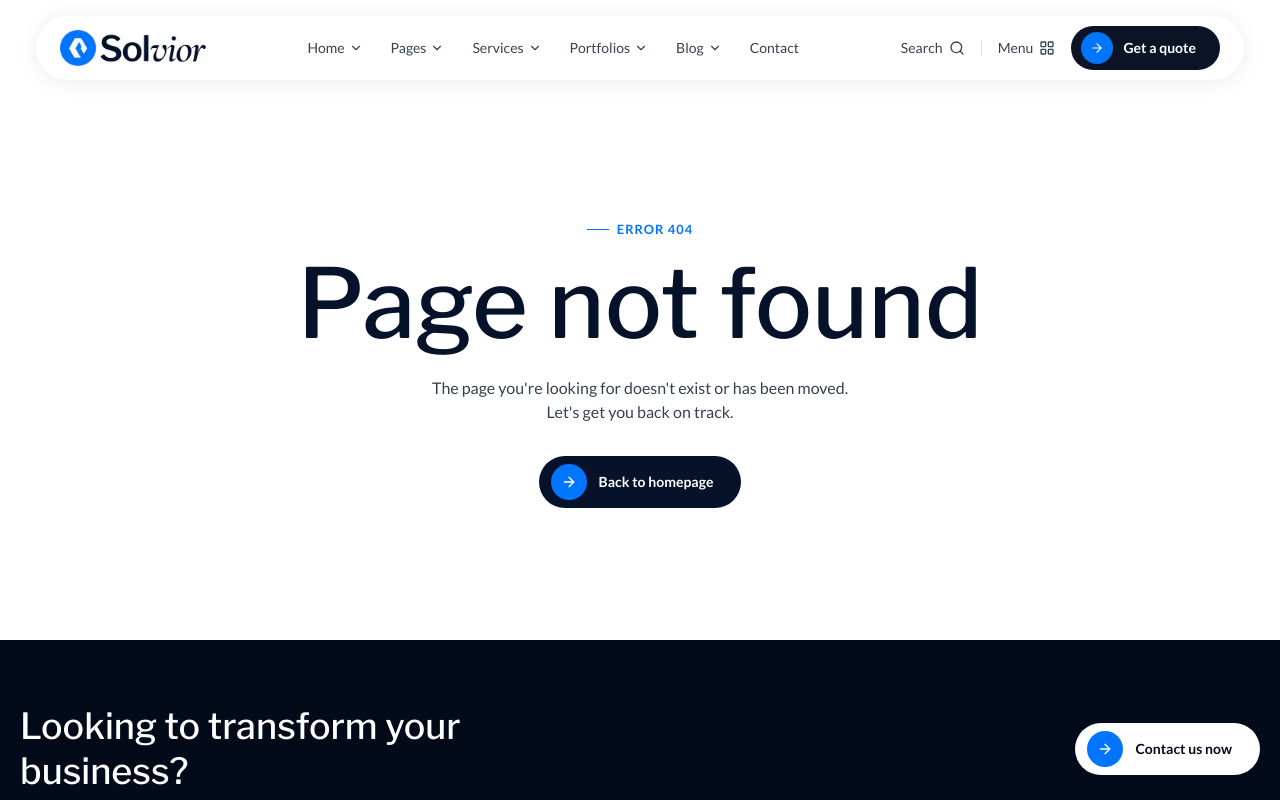
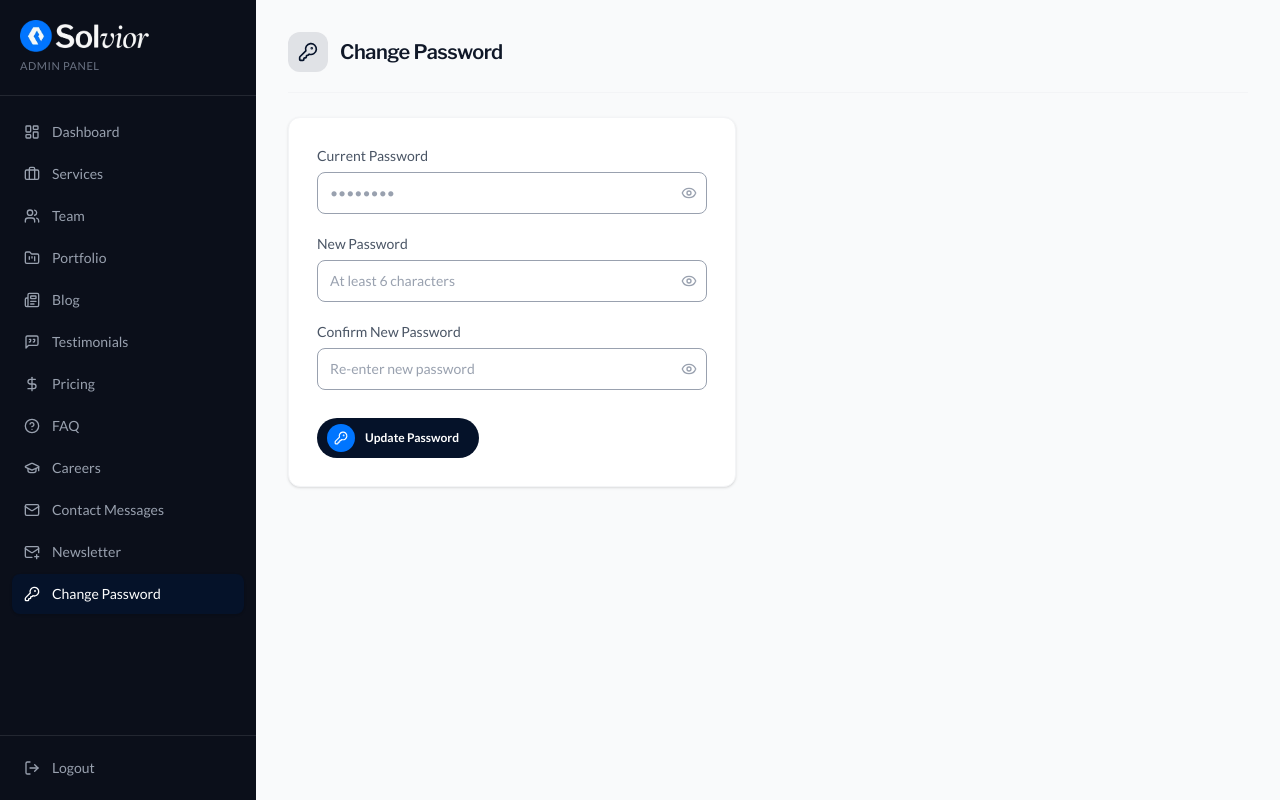
Before and after one commit to nhifza5757-create/solvior, a Next.js app: page /admin/settings in a window 1280 px wide. Before the commit this address had no page. Shown: the top 800 px of the page. Built offline with nearby package versions, Linux system fonts and the light colour scheme; sample sign-in values are in the browser's storage.

Commit message:
Project updates

```diff
--- a/app/admin/layout.tsx
+++ b/app/admin/layout.tsx
@@ -7,7 +7,7 @@ import Image from 'next/image';
 import {
   LayoutDashboard, Briefcase, Users, FolderKanban, Newspaper,
   MessageSquareQuote, DollarSign, HelpCircle, GraduationCap,
-  Mail, MailPlus, LogOut, LayoutGrid, X,
+  Mail, MailPlus, LogOut, LayoutGrid, X, KeyRound,
 } from 'lucide-react';
 import { useHeaderTheme } from '@/context/HeaderThemeContext';
 
@@ -23,6 +23,7 @@ const navItems = [
   { label: 'Careers', href: '/admin/careers', icon: GraduationCap },
   { label: 'Contact Messages', href: '/admin/contact', icon: Mail },
   { label: 'Newsletter', href: '/admin/newsletter', icon: MailPlus },
+  { label: 'Change Password', href: '/admin/settings', icon: KeyRound },
 ];
 
 export default function AdminLayout({ children }: { children: React.ReactNode }) {
--- /dev/null
+++ b/app/admin/settings/page.tsx
@@ -0,0 +1,187 @@
+'use client';
+import { useState } from 'react';
+import { KeyRound, Eye, EyeOff, CheckCircle2 } from 'lucide-react';
+import { adminFetch } from '@/lib/adminFetch';
+
+export default function AdminSettingsPage() {
+  const [form, setForm] = useState({ oldPassword: '', newPassword: '', confirmPassword: '' });
+  const [show, setShow] = useState({ old: false, next: false, confirm: false });
+  const [loading, setLoading] = useState(false);
+  const [error, setError] = useState('');
+  const [success, setSuccess] = useState(false);
+
+  const set = (key: string, value: string) => setForm((f) => ({ ...f, [key]: value }));
+
+  const handleSubmit = async (e: React.FormEvent) => {
+    e.preventDefault();
+    setError('');
+    setSuccess(false);
+
+    if (!form.oldPassword || !form.newPassword || !form.confirmPassword) {
+      setError('All fields are required.');
+      return;
+    }
+    if (form.newPassword.length < 6) {
+      setError('New password must be at least 6 characters.');
+      return;
+    }
+    if (form.newPassword !== form.confirmPassword) {
+      setError('New password and confirmation do not match.');
+      return;
+    }
+    if (form.newPassword === form.oldPassword) {
+      setError('New password must be different from the old password.');
+      return;
+    }
+
+    setLoading(true);
+    try {
+      const res = await adminFetch(`${process.env.NEXT_PUBLIC_API_URL}/auth/change-password`, {
+        method: 'POST',
+        headers: { 'Content-Type': 'application/json' },
+        body: JSON.stringify({
+          oldPassword: form.oldPassword,
+          newPassword: form.newPassword,
+        }),
+      });
+
+      if (!res.ok) {
+        const data = await res.json().catch(() => null);
+        throw new Error(data?.message || 'Failed to update password');
+      }
+
+      setSuccess(true);
+      setForm({ oldPassword: '', newPassword: '', confirmPassword: '' });
+    } catch (err: any) {
+      setError(err.message || 'Something went wrong');
+    } finally {
+      setLoading(false);
+    }
+  };
+
+  const fieldClass =
+    'w-full rounded-lg border border-gray-400 px-3 py-2.5 pr-10 text-sm text-gray-900 placeholder:text-gray-400 transition-colors hover:border-blue-500 focus:border-blue-500 focus:outline-none focus:ring-2 focus:ring-blue-500/20';
+
+  return (
+    <div>
+      <div className="mb-6 flex items-center gap-3 border-b border-gray-100 pb-5">
+        <div className="flex h-10 w-10 items-center justify-center rounded-xl bg-primary/10 text-primary">
+          <KeyRound className="h-5 w-5" />
+        </div>
+        <h1 className="text-xl font-display font-semibold text-gray-900 tracking-tight">
+          Change Password
+        </h1>
+      </div>
+
+      <form
+        onSubmit={handleSubmit}
+        className="max-w-md space-y-5 rounded-xl border border-gray-100 bg-white p-4 shadow-sm sm:p-7"
+      >
+        {error && (
+          <p className="rounded-lg border border-red-100 bg-red-50 px-3.5 py-2.5 text-sm text-red-600">
+            {error}
+          </p>
+        )}
+        {success && (
+          <p className="flex items-center gap-2 rounded-lg border border-green-100 bg-green-50 px-3.5 py-2.5 text-sm text-green-700">
+            <CheckCircle2 className="h-4 w-4 shrink-0" />
+            Password updated successfully.
+          </p>
+        )}
+
+        <div>
+          <label className="mb-1.5 block text-sm font-medium text-gray-600">
+            Current Password
+          </label>
+          <div className="relative">
+            <input
+              type={show.old ? 'text' : 'password'}
+              value={form.oldPassword}
+              onChange={(e) => set('oldPassword', e.target.value)}
+              className={fieldClass}
+              placeholder="••••••••"
+              autoComplete="current-password"
+            />
+            <button
+              type="button"
+              onClick={() => setShow((s) => ({ ...s, old: !s.old }))}
+              className="absolute inset-y-0 right-0 flex w-9 items-center justify-center text-gray-400 hover:text-gray-600"
+              tabIndex={-1}
+              aria-label={show.old ? 'Hide password' : 'Show password'}
+            >
+              {show.old ? <EyeOff className="h-4 w-4" /> : <Eye className="h-4 w-4" />}
+            </button>
+          </div>
+        </div>
+
+        <div>
+          <label className="mb-1.5 block text-sm font-medium text-gray-600">New Password</label>
+          <div className="relative">
+            <input
+              type={show.next ? 'text' : 'password'}
+              value={form.newPassword}
+              onChange={(e) => set('newPassword', e.target.value)}
+              className={fieldClass}
+              placeholder="At least 6 characters"
+              autoComplete="new-password"
+            />
+            <button
+              type="button"
+              onClick={() => setShow((s) => ({ ...s, next: !s.next }))}
+              className="absolute inset-y-0 right-0 flex w-9 items-center justify-center text-gray-400 hover:text-gray-600"
+              tabIndex={-1}
+              aria-label={show.next ? 'Hide password' : 'Show password'}
+            >
+              {show.next ? <EyeOff className="h-4 w-4" /> : <Eye className="h-4 w-4" />}
+            </button>
+          </div>
+        </div>
+
+        <div>
+          <label className="mb-1.5 block text-sm font-medium text-gray-600">
+            Confirm New Password
+          </label>
+          <div className="relative">
+            <input
+              type={show.confirm ? 'text' : 'password'}
+              value={form.confirmPassword}
+              onChange={(e) => set('confirmPassword', e.target.value)}
+              className={fieldClass}
+              placeholder="Re-enter new password"
+              autoComplete="new-password"
+            />
+            <button
+              type="button"
+              onClick={() => setShow((s) => ({ ...s, confirm: !s.confirm }))}
+              className="absolute inset-y-0 right-0 flex w-9 items-center justify-center text-gray-400 hover:text-gray-600"
+              tabIndex={-1}
+              aria-label={show.confirm ? 'Hide password' : 'Show password'}
+            >
+              {show.confirm ? <EyeOff className="h-4 w-4" /> : <Eye className="h-4 w-4" />}
+            </button>
+          </div>
+        </div>
+
+        <div className="flex items-center gap-3 pt-2">
+          <button
+            type="submit"
+            disabled={loading}
+            data-cursor-hover
+            className="group relative inline-flex items-center overflow-hidden rounded-full bg-primary py-1.5 pl-2.5 pr-5 text-xs font-semibold text-white disabled:opacity-60"
+          >
+            <span
+              aria-hidden
+              className="absolute inset-y-0 left-2.5 z-0 my-auto h-7 w-7 rounded-full bg-accent transition-all duration-500 ease-out group-hover:w-[calc(100%-20px)] group-active:w-[calc(100%-20px)]"
+            />
+            <span className="relative z-10 flex h-7 w-7 shrink-0 items-center justify-center">
+              <KeyRound className="h-3.5 w-3.5" />
+            </span>
+            <span className="relative z-10 ml-2.5">
+              {loading ? 'Updating...' : 'Update Password'}
+            </span>
+          </button>
+        </div>
+      </form>
+    </div>
+  );
+}
```
Also changed, not shown: 1 other file (tests, documents, lock files or other folders).
